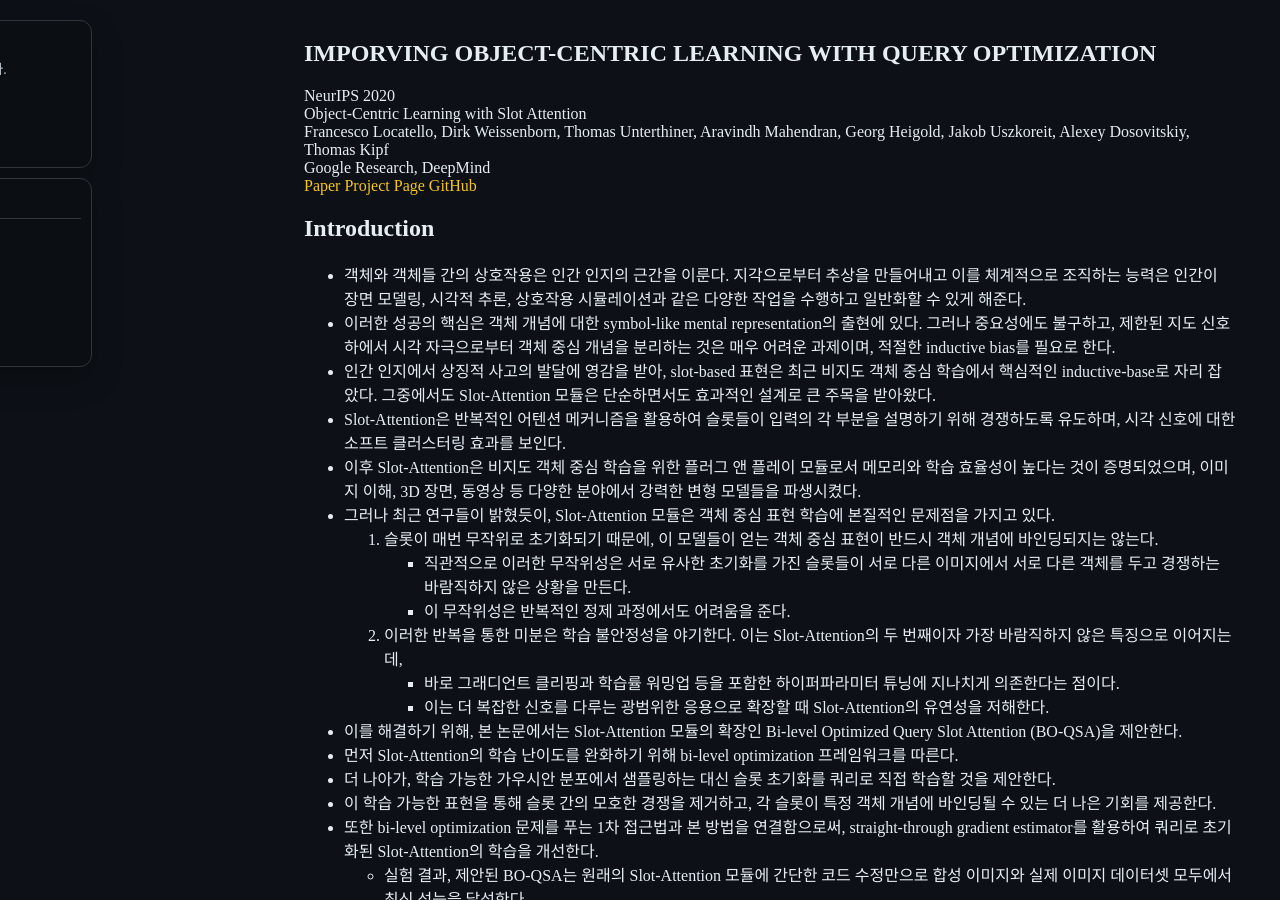
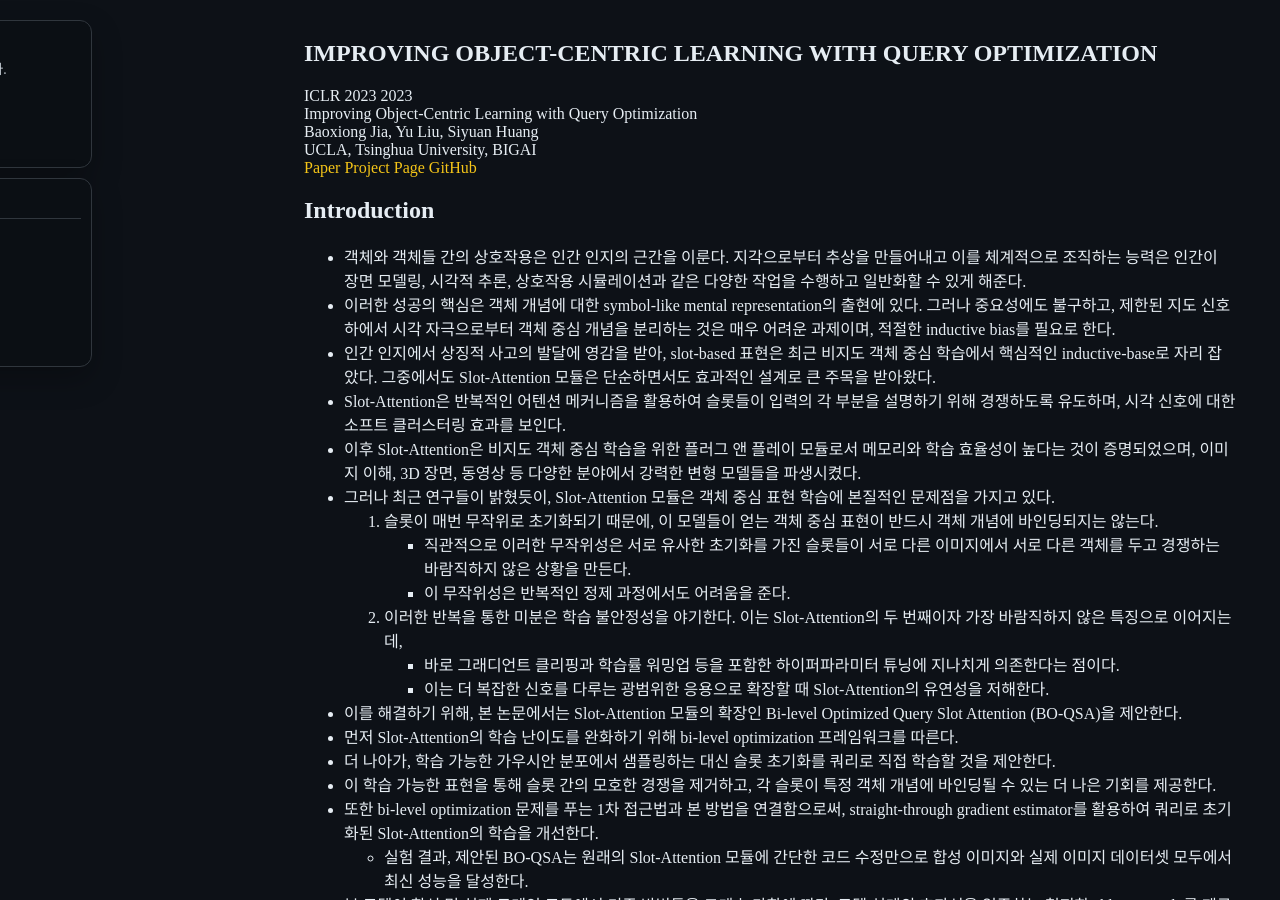
Before and after one commit to MaGyeongBin/MaGyeongBin.github.io, a Jekyll site: the page built from _posts/2026-04-27-bioc.md, in a window 1280 px wide and 900 px high. Built offline with Jekyll 4.4.1, drawn with Linux system fonts in a browser that asks for light colours.

```diff
--- a/_posts/2026-04-27-bioc.md
+++ b/_posts/2026-04-27-bioc.md
@@ -1,19 +1,19 @@
 ---
 layout: post
-title: "IMPORVING OBJECT-CENTRIC LEARNING WITH QUERY OPTIMIZATION"
+title: "IMPROVING OBJECT-CENTRIC LEARNING WITH QUERY OPTIMIZATION"
 categories: [paper-review]
-tags: [Object-Centric Learning, Slot Attention, Computer Vision, Representation Learning, Unsupervised Learning]
+tags: [Object-Centric Learning, Slot Attention, Query Optimization, Computer Vision, Representation Learning, Unsupervised Learning]
 
 paper:
-    venue: "NeurIPS"
-    date: "2020"
-    title: "Object-Centric Learning with Slot Attention"
-    authors: "Francesco Locatello, Dirk Weissenborn, Thomas Unterthiner, Aravindh Mahendran, Georg Heigold, Jakob Uszkoreit, Alexey Dosovitskiy, Thomas Kipf"
-    affiliation: "Google Research, DeepMind"
-    paper_url: "https://arxiv.org/abs/2006.15055"
-    project_url: ""
+    venue: "ICLR 2023"
+    date: "2023"
+    title: "Improving Object-Centric Learning with Query Optimization"
+    authors: "Baoxiong Jia, Yu Liu, Siyuan Huang"
+    affiliation: "UCLA, Tsinghua University, BIGAI"
+    paper_url: "https://arxiv.org/abs/2210.08990"
+    project_url: "https://bo-qsa.github.io"
     github_url: ""
-    arxiv_url: "https://arxiv.org/abs/2006.15055"
+    arxiv_url: "https://arxiv.org/abs/2210.08990"
 ---
 ## Introduction
 
```
